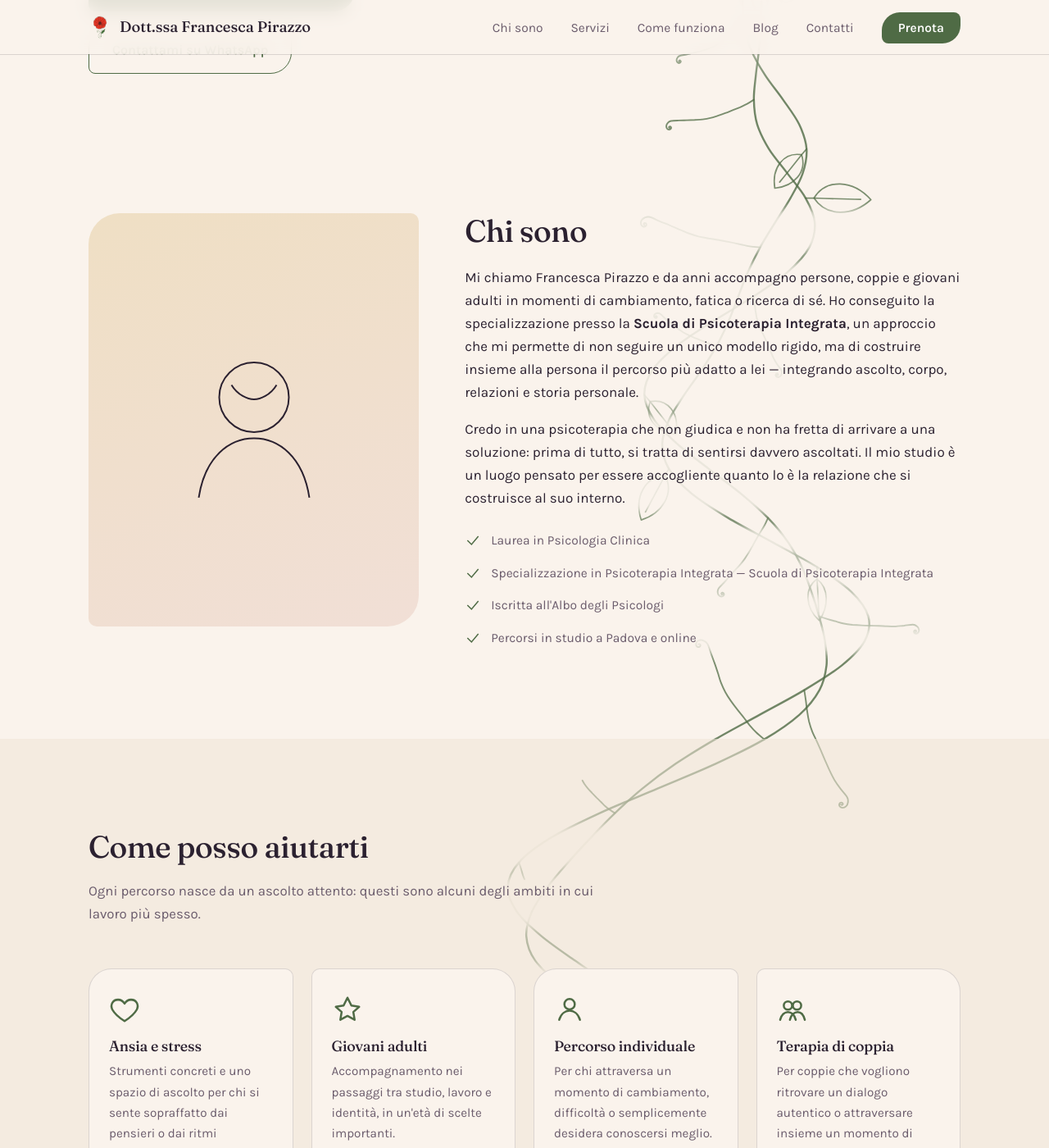
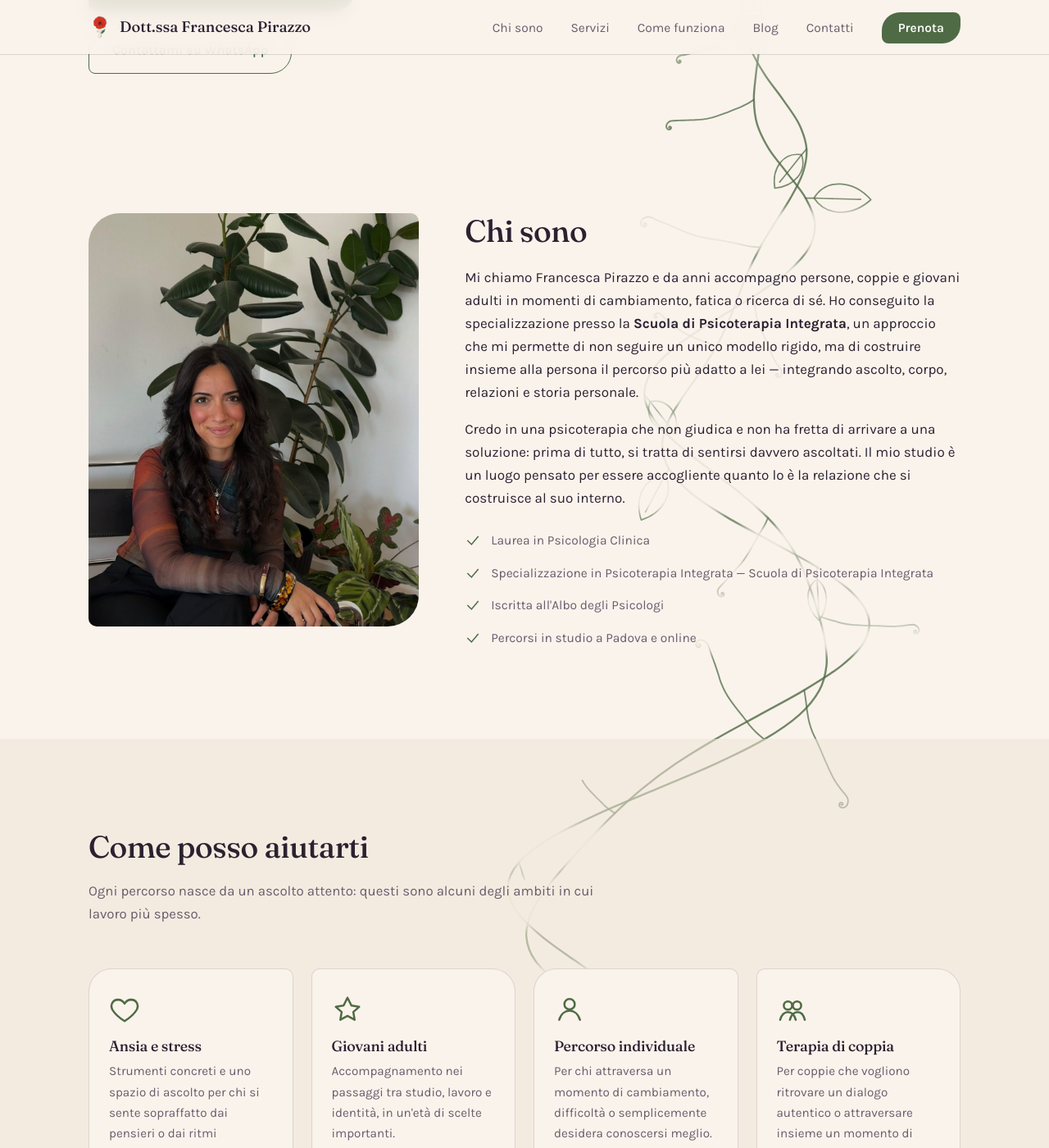
Before and after one commit to Manuelgujo/demo-franci, a Jekyll site: the page built from index.html, in a window 1280 px wide and 1400 px high, scrolled down 604 px. Shown: the whole window at 82% size. Built offline with Jekyll 4.4.1, drawn with Linux system fonts in a browser that asks for light colours.

Commit message:
Chi sono: foto di Francesca al posto del segnaposto

```diff
--- a/assets/css/style.css
+++ b/assets/css/style.css
@@ -340,7 +340,7 @@
     background:linear-gradient(160deg, var(--sand), var(--rose-soft));
     display:flex;align-items:center;justify-content:center;position:relative;overflow:hidden;
   }
-  .portrait svg{width:62%;}
+  .portrait img{width:100%;height:100%;object-fit:cover;object-position:50% 22%;display:block;}
   .credentials{list-style:none;margin:26px 0 0;padding:0;display:grid;gap:14px;}
   .credentials li{display:flex;gap:12px;font-size:.97rem;color:var(--ink-soft);align-items:flex-start;}
   .credentials svg{flex:none;width:20px;height:20px;margin-top:2px;color:var(--sage-dark);}
--- a/index.html
+++ b/index.html
@@ -72,11 +72,7 @@ description: "Francesca Pirazzo, psicoterapeuta specializzata in psicoterapia in
   <div class="wrap chisono-grid">
     <div>
       <div class="portrait">
-        <svg viewBox="0 0 200 200" fill="none" stroke="var(--ink)" stroke-width="1.6">
-          <circle cx="100" cy="78" r="34"/>
-          <path d="M46 176c6-40 30-58 54-58s48 18 54 58"/>
-          <path d="M78 66c6 10 16 14 22 14s16-4 22-14"/>
-        </svg>
+        <img src="{{ '/assets/img/francesca-chi-sono.jpg' | relative_url }}" alt="Francesca Pirazzo, psicoterapeuta" width="1200" height="1754" loading="lazy" decoding="async">
       </div>
     </div>
     <div>
```
Also changed, not shown: assets/img/francesca-chi-sono.jpg (added).
